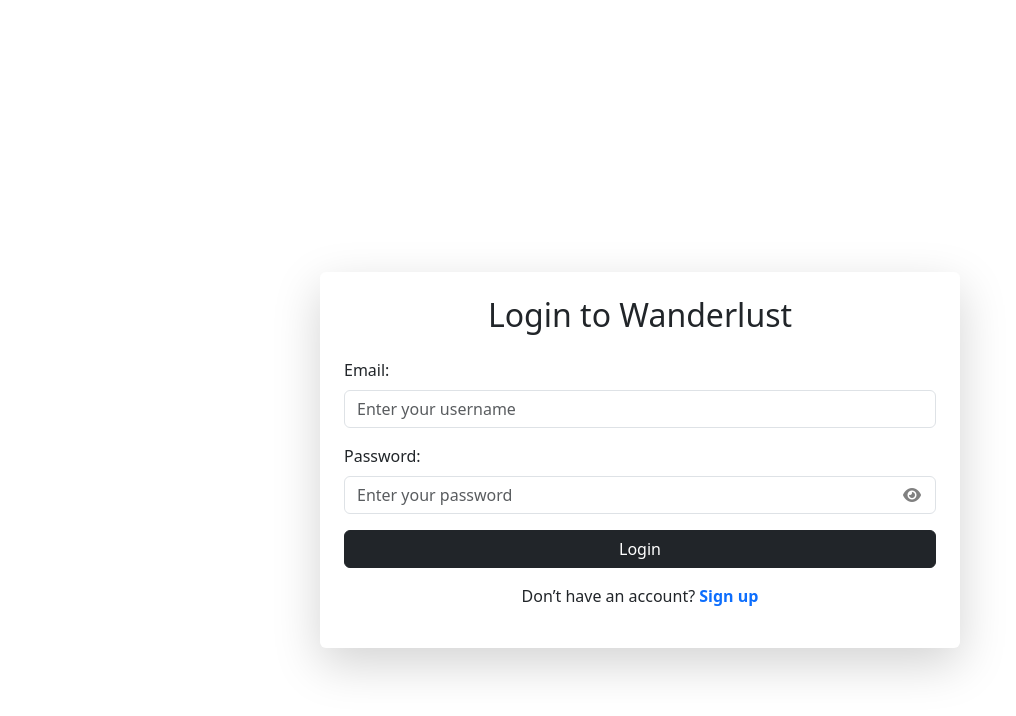
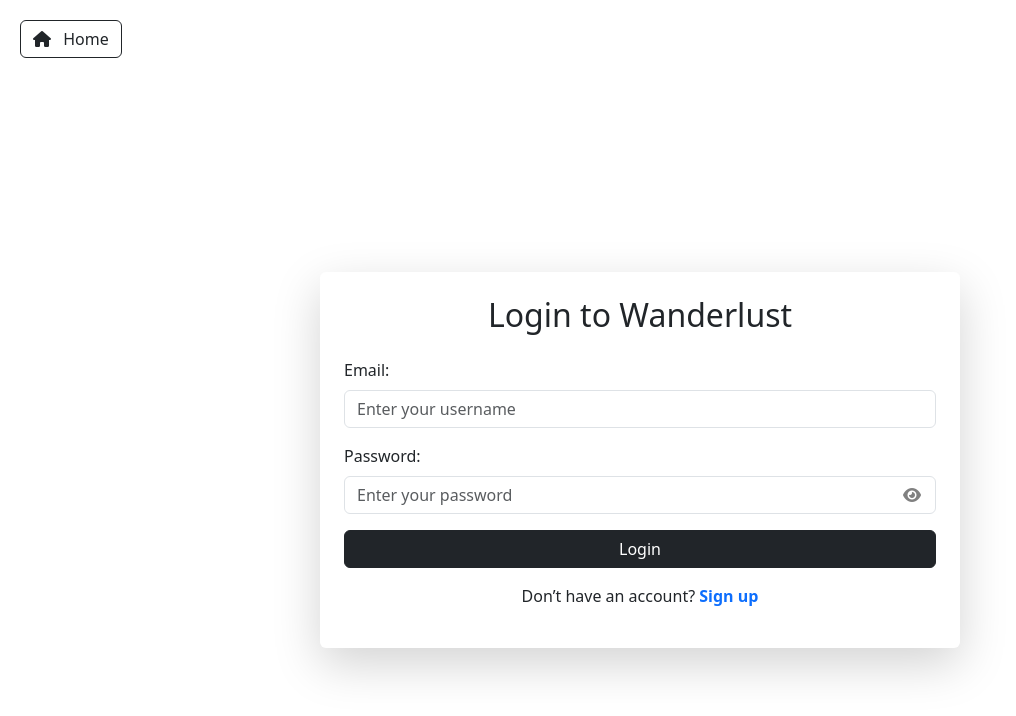
Before and after one commit to KhushalRathod1207/Wanderlust_Holiday_rentals-cabins-beach_houses_more, a React (Vite) app in the folder frontend/: page /login in a window 1280 px wide. Shown: the top 716 px of the page, without its empty margins (0-1016 px from the left). Built offline with nearby package versions, Linux system fonts and the light colour scheme; no server answers.

Commit message:
Add new Button

```diff
--- a/frontend/src/pages/listings/ListingIndex.jsx
+++ b/frontend/src/pages/listings/ListingIndex.jsx
@@ -129,13 +129,7 @@
             ) : (
                 <div className="text-center my-5">
                     <p className="mb-4">No listings found.</p>
-                    <a
-                        href="/listings/new"
-                        className="btn btn-primary btn-lg"
-                        style={{ width: "100%", maxWidth: "400px" }}
-                    >
-                        Create Your First Listing
-                    </a>
+
                 </div>
             )}
 
--- a/frontend/src/pages/users/Login.jsx
+++ b/frontend/src/pages/users/Login.jsx
@@ -51,6 +51,14 @@
 
     return (
         <div className="d-flex justify-content-center align-items-center min-vh-100">
+            {/* ✅ Home Button */}
+            <Link
+                to="/listings"
+                className="btn btn-outline-dark position-absolute"
+                style={{ top: "20px", left: "20px" }}
+            >
+                <i className="fa-solid fa-house me-2"></i> Home
+            </Link>
             <div className="col-md-6 col-10">
                 <div className="card shadow-lg p-4">
                     <h2 className="text-center mb-4">Login to Wanderlust</h2>
--- a/frontend/src/pages/users/Signup.jsx
+++ b/frontend/src/pages/users/Signup.jsx
@@ -57,6 +57,14 @@
 
     return (
         <div className="d-flex justify-content-center align-items-center min-vh-100">
+            {/* ✅ Home Button */}
+            <Link
+                to="/listings"
+                className="btn btn-outline-dark position-absolute"
+                style={{ top: "20px", left: "20px" }}
+            >
+                <i className="fa-solid fa-house me-2"></i> Home
+            </Link>
             <div className="col-md-6 col-10">
                 <div className="card shadow-lg p-4">
                     <h2 className="text-center mb-4">Sign Up on Wanderlust</h2>
```
